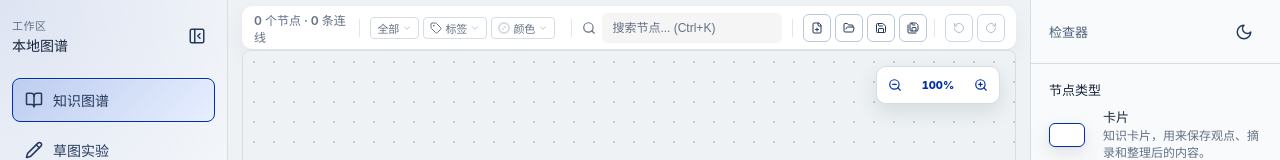
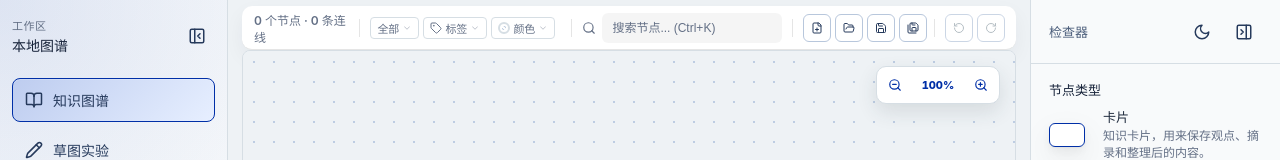
Before and after one commit to Stalinh/graph-tools, a React (Vite) app in the folder web/: page / in a window 1280 px wide. Shown: the top 160 px of the page. Built offline with nearby package versions, Linux system fonts and the light colour scheme.

Commit message:
侧边栏优化

```diff
--- a/web/src/components/GraphCanvas/GraphContextMenu.tsx
+++ b/web/src/components/GraphCanvas/GraphContextMenu.tsx
@@ -38,6 +38,7 @@ export function GraphContextMenu({
     ? graph.nodes.find((node) => node.id === targetNodeId)
     : undefined;
   const canStartCitation = graph.nodes.length >= 2;
+  const isEditDisabled = !targetNode || targetNode.type === "group";
 
   const containerRef = useRef<HTMLDivElement>(null);
   const [adjustedPosition, setAdjustedPosition] = useState({ x: contextMenu.x, y: contextMenu.y });
@@ -186,7 +187,7 @@ export function GraphContextMenu({
       <button
         type="button"
         role="menuitem"
-        disabled={!targetNodeId}
+        disabled={isEditDisabled}
         onClick={() => {
           if (!targetNodeId) {
             return;
--- a/web/src/components/Inspector.tsx
+++ b/web/src/components/Inspector.tsx
@@ -1,5 +1,5 @@
 import { useMemo, useRef } from "react";
-import { Moon, Sun } from "lucide-react";
+import { Moon, PanelRightClose, PanelRightOpen, Sun } from "lucide-react";
 import { useI18n } from "../i18n";
 import type { BacklinkItem, EdgeDirection, EdgeStyle, GraphEdge, GraphNode } from "../types";
 import { CardEditor } from "./CardEditor";
@@ -17,6 +17,7 @@ interface InspectorProps {
   node: InspectorNode | null;
   selectedNodes?: InspectorNode[];
   autoFocusContent?: boolean;
+  isCollapsed?: boolean;
   theme?: "light" | "dark";
   themeToggleLabel?: string;
   edge?: InspectorEdge | null;
@@ -26,6 +27,7 @@ interface InspectorProps {
   allEdges?: InspectorEdge[];
   allNodes?: InspectorNode[];
   onToggleTheme?: () => void;
+  onCollapseToggle?: () => void;
   onAutoFocusContentHandled?: () => void;
   onSelectNode?: (nodeId: string) => void;
   onEdgeDirectionChange?: (edgeId: string, direction: InspectorEdgeDirection) => void;
@@ -50,6 +52,7 @@ export function Inspector({
   node,
   selectedNodes = [],
   autoFocusContent = false,
+  isCollapsed = false,
   theme = "light",
   themeToggleLabel,
   edge,
@@ -59,6 +62,7 @@ export function Inspector({
   allEdges = [],
   allNodes = [],
   onToggleTheme,
+  onCollapseToggle,
   onAutoFocusContentHandled,
   onSelectNode,
   onEdgeDirectionChange,
@@ -80,6 +84,8 @@ export function Inspector({
 }: InspectorProps) {
   const { isZh } = useI18n();
   const nextTheme = theme === "dark" ? "light" : "dark";
+  const collapseLabel = isZh ? "收起检查器" : "Collapse inspector";
+  const expandLabel = isZh ? "展开检查器" : "Expand inspector";
 
   const nodeRef = useRef(node);
   nodeRef.current = node;
@@ -174,11 +180,14 @@ export function Inspector({
   }, [nodeId]);
 
   return (
-    <aside className="inspector" aria-label={isZh ? "检查器" : "Inspector"}>
+    <aside
+      className={`inspector ${isCollapsed ? "is-collapsed" : ""}`}
+      aria-label={isZh ? "检查器" : "Inspector"}
+    >
       <div className="inspector__header">
-        <span>{isZh ? "检查器" : "Inspector"}</span>
+        <span className="inspector__title">{isZh ? "检查器" : "Inspector"}</span>
+        <div className="inspector__actions">
           {themeToggleLabel && onToggleTheme ? (
-          <div className="inspector__actions">
             <button
               className="icon-button"
               type="button"
@@ -188,9 +197,21 @@ export function Inspector({
             >
               {nextTheme === "dark" ? <Moon size={18} /> : <Sun size={18} />}
             </button>
-          </div>
+          ) : null}
+          {onCollapseToggle ? (
+            <button
+              className="icon-button"
+              type="button"
+              aria-label={isCollapsed ? expandLabel : collapseLabel}
+              title={isCollapsed ? expandLabel : collapseLabel}
+              onClick={onCollapseToggle}
+            >
+              {isCollapsed ? <PanelRightOpen size={18} /> : <PanelRightClose size={18} />}
+            </button>
           ) : null}
         </div>
+      </div>
+      <div className="inspector__content" aria-hidden={isCollapsed}>
         {selectedNodes.length > 1 ? (
           <MultiSelectInspector
             nodes={selectedNodes}
@@ -251,6 +272,7 @@ export function Inspector({
             />
           </div>
         )}
+      </div>
     </aside>
   );
 }
--- a/web/src/components/KnowledgeBase.tsx
+++ b/web/src/components/KnowledgeBase.tsx
@@ -38,6 +38,7 @@ export function KnowledgeBase({ theme, themeToggleLabel, onToggleTheme }: Knowle
   const [nodeFilter, setNodeFilter] = useState<WorkspaceNodeFilter>("all");
   const [focusNodeId, setFocusNodeId] = useState<string | null>(null);
   const [draftSaveFailed, setDraftSaveFailed] = useState(false);
+  const [isInspectorCollapsed, setIsInspectorCollapsed] = useState(false);
 
   const searchFilters = useSearchFilters();
 
@@ -286,7 +287,7 @@ export function KnowledgeBase({ theme, themeToggleLabel, onToggleTheme }: Knowle
 
   return (
     <section
-      className="knowledge-base"
+      className={`knowledge-base ${isInspectorCollapsed ? "is-inspector-collapsed" : ""}`}
       aria-label={isZh ? "知识图谱工作区" : "Knowledge graph workspace"}
     >
       <div className="graph-zone">
@@ -395,10 +396,12 @@ export function KnowledgeBase({ theme, themeToggleLabel, onToggleTheme }: Knowle
         }
         allEdges={nodes.graph.edges}
         edge={selection.selectedEdge}
+        isCollapsed={isInspectorCollapsed}
         node={selection.selectedNode}
         selectedNodes={selection.selectedNodes}
         theme={theme}
         themeToggleLabel={themeToggleLabel}
+        onCollapseToggle={() => setIsInspectorCollapsed((current) => !current)}
         onBatchColorChange={(color) =>
           nodes.updateGraphNodesColor(selection.selectedNodeIds, color)
         }
--- a/web/src/styles.css
+++ b/web/src/styles.css
@@ -1,3 +1,5 @@
+@charset "UTF-8";
+
 :root {
   font-family:
     Inter, ui-sans-serif, system-ui, -apple-system, BlinkMacSystemFont, "Segoe UI",
@@ -445,9 +447,14 @@ button {
 
 .knowledge-base {
   display: grid;
-  grid-template-columns: minmax(0, 1fr) minmax(190px, 250px);
+  grid-template-columns: minmax(0, 1fr) clamp(190px, 20vw, 250px);
   height: 100vh;
   min-width: 0;
+  transition: grid-template-columns 320ms ease;
+}
+
+.knowledge-base.is-inspector-collapsed {
+  grid-template-columns: minmax(0, 1fr) 72px;
 }
 
 .graph-zone {
@@ -1224,11 +1231,16 @@ button {
   overflow: hidden;
 }
 
+.inspector.is-collapsed {
+  grid-template-rows: auto minmax(0, 1fr);
+}
+
 .inspector__header {
-  display: flex;
+  display: grid;
+  grid-template-columns: minmax(0, 1fr) auto;
   min-height: 64px;
   align-items: center;
-  justify-content: space-between;
+  gap: 8px;
   border-bottom: 1px solid var(--color-border);
   padding: 0 18px;
   color: var(--color-muted-strong);
@@ -1237,14 +1249,76 @@ button {
   text-transform: uppercase;
 }
 
+.inspector__title {
+  display: block;
+  overflow: hidden;
+  max-width: 188px;
+  white-space: nowrap;
+  text-overflow: ellipsis;
+  opacity: 1;
+  transition: max-width 280ms ease, opacity 220ms ease;
+}
+
 .inspector__actions {
   display: inline-flex;
   align-items: center;
   gap: 6px;
 }
 
+.inspector.is-collapsed .inspector__header {
+  grid-template-columns: 1fr;
+  align-items: start;
+  justify-items: center;
+  padding: 8px 8px 0;
+}
+
+.inspector.is-collapsed .inspector__title {
+  grid-column: 1;
+  grid-row: 1;
+  max-width: 0;
+  opacity: 0;
+}
+
+.inspector.is-collapsed .inspector__actions {
+  display: flex;
+  grid-column: 1;
+  grid-row: 1;
+  flex-direction: column-reverse;
+  align-items: center;
+  justify-content: flex-start;
+  align-self: start;
+  gap: 6px;
+}
+
+.inspector__content {
+  display: grid;
+  min-width: 0;
+  min-height: 0;
+  overflow: hidden;
+  opacity: 1;
+  transform: translateX(0);
+  visibility: visible;
+  transition:
+    opacity 180ms ease,
+    transform 320ms ease,
+    visibility 0s linear 0s;
+  will-change: opacity, transform;
+}
+
+.inspector.is-collapsed .inspector__content {
+  opacity: 0;
+  pointer-events: none;
+  transform: translateX(12px);
+  visibility: hidden;
+  transition:
+    opacity 120ms ease,
+    transform 320ms ease,
+    visibility 0s linear 320ms;
+}
+
 .inspector__body {
   min-width: 0;
+  min-height: 0;
   overflow: auto;
   padding: 18px;
 }
@@ -2111,6 +2185,11 @@ button {
     height: 100vh;
   }
 
+  .knowledge-base.is-inspector-collapsed {
+    grid-template-columns: minmax(0, 1fr);
+    grid-template-rows: minmax(420px, 1fr) 64px;
+  }
+
   .inspector {
     border-top: 1px solid var(--color-border);
     border-left: 0;
```
Lines whose indentation alone changed are shown as unchanged.
